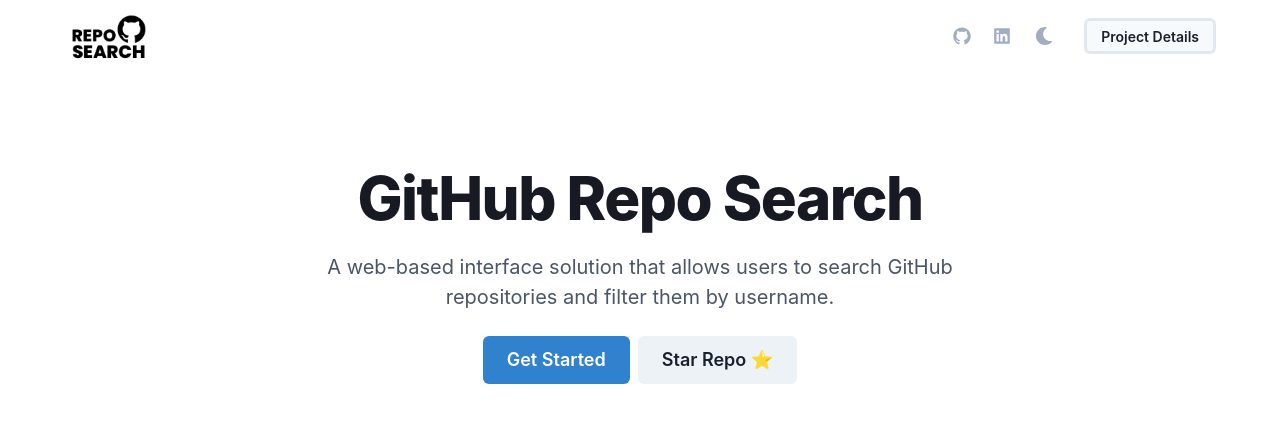
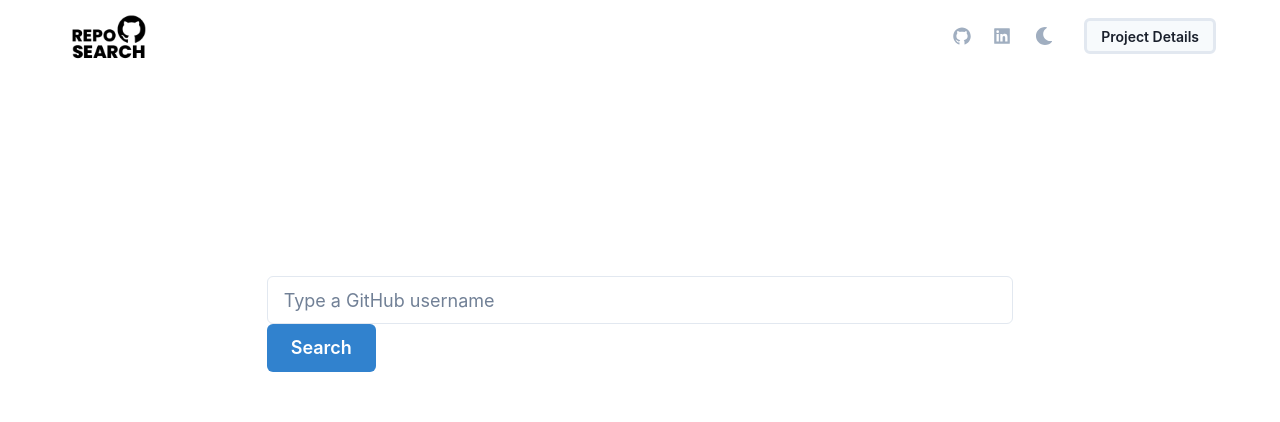
Before and after one commit to sirajeddineaissa/github-repo-search, a React (Create React App) app: page /search in a window 1280 px wide. Shown: the top 422 px of the page. Built offline with nearby package versions, Linux system fonts and the light colour scheme.

Commit message:
added search bar and repo cards

```diff
--- a/package.json
+++ b/package.json
@@ -20,10 +20,12 @@
     "@types/node": "^16.11.45",
     "@types/react": "^18.0.15",
     "@types/react-dom": "^18.0.6",
+    "axios": "^0.27.2",
     "framer-motion": "^6.5.1",
     "react": "^18.2.0",
     "react-dom": "^18.2.0",
     "react-icons": "^4.4.0",
+    "react-router-dom": "^6.3.0",
     "react-scripts": "5.0.1",
     "typescript": "^4.7.4",
     "web-vitals": "^2.1.4"
--- a/src/App.tsx
+++ b/src/App.tsx
@@ -1,12 +1,15 @@
 import React from "react";
-import Hero from "./components/Hero";
 import Header from "./components/Header";
+import { BrowserRouter } from "react-router-dom";
+import Router from "./router";
 
 const App: React.FC = () => {
   return (
     <>
-      <Header />
-      <Hero />
+      <BrowserRouter>
+        <Header />
+        <Router />
+      </BrowserRouter>
     </>
   );
 };
--- a/src/components/Header/mobile-header.tsx
+++ b/src/components/Header/mobile-header.tsx
@@ -4,8 +4,7 @@
   useColorModeValue,
   VStack
 } from "@chakra-ui/react";
-import { FaLinkedin } from "react-icons/fa";
-import HeaderButton from "./Button";
+
 
 interface MobileHeaderProps {
   isOpen: boolean;
--- a/src/components/Hero.tsx
+++ b/src/components/Hero.tsx
@@ -1,4 +1,5 @@
-import { Box, Button, Stack, Text, Heading } from "@chakra-ui/react";
+import { Box, Button, Heading, Stack, Text } from "@chakra-ui/react";
+import { Link } from "react-router-dom";
 
 const Hero: React.FC = () => {
   return (
@@ -35,8 +36,8 @@
           spacing={2}
           justifyContent={{ sm: "left", md: "center" }}
         >
+          <Link to="/search">
             <Button
-            as="a"
               variant="solid"
               colorScheme="blue"
               display="inline-flex"
@@ -49,6 +50,7 @@
             >
               Get Started
             </Button>
+          </Link>
           <Button
             href="https://github.com/sirajeddineaissa/github-repo-search"
             target="_blank"
--- /dev/null
+++ b/src/components/RepoCard.tsx
@@ -0,0 +1,45 @@
+import {
+  Heading,
+  Avatar,
+  Box,
+  Text,
+  useColorModeValue
+} from "@chakra-ui/react";
+
+const RepoCard: React.FC = (props: any) => {
+  return (
+    <Box
+      maxW={"420px"}
+      w={"full"}
+      bg={useColorModeValue("white", "gray.900")}
+      boxShadow={"2xl"}
+      rounded={"lg"}
+      p={6}
+      textAlign={"center"}
+    >
+      <Avatar
+        size={"xl"}
+        src={props.avatar}
+        alt={props.username}
+        mb={4}
+        pos={"relative"}
+      />
+      <Heading fontSize={"l"} fontFamily={"body"}>
+        {props.name}
+      </Heading>
+      <Text fontSize={"sm"} fontWeight={500} color={"gray.500"} mb={4}>
+        {props.username}
+      </Text>
+      <Text
+        fontSize={13}
+        textAlign={"center"}
+        color={useColorModeValue("gray.700", "gray.400")}
+
+      >
+        {props.description ? props.description : "No Description."}
+      </Text>
+    </Box>
+  );
+};
+
+export default RepoCard;
--- /dev/null
+++ b/src/components/SearchBar.tsx
@@ -0,0 +1,70 @@
+import { FormControl, Input, Button, SimpleGrid } from "@chakra-ui/react";
+import axios from "axios";
+import { useState } from "react";
+import RepoCard from "./RepoCard";
+
+const SearchBar: React.FC = () => {
+  const [username, setUsername] = useState("");
+  const [loading, setLoading] = useState(false);
+  const [repos, setRepos] = useState([]);
+  const handleChange = (e: React.ChangeEvent<HTMLInputElement>) => {
+    setUsername(e.target.value);
+  };
+  const handleClick = (e: React.ChangeEvent<HTMLInputElement>) => {
+    e.preventDefault();
+    searchRepos();
+  };
+
+  const searchRepos = () => {
+    setLoading(true);
+    axios(`https://api.github.com/users/${username}/repos`).then((res) => {
+      setLoading(false);
+      setRepos(res.data);
+    });
+  };
+  const showRepos = (repo: any) => {
+    return (
+      <RepoCard
+        key={repo.id}
+        name={repo.name}
+        username={repo.owner.login}
+        avatar={repo.owner.avatar_url}
+        description={repo.description}
+      />
+    );
+  };
+  return (
+    <>
+      <FormControl w={{ base: "full", md: 7 / 12 }} pt={1} mx="auto" mb={8}>
+        <Input
+          mt={200}
+          size="lg"
+          placeholder="Type a GitHub username"
+          value={username}
+          onChange={handleChange}
+          required
+        />
+        <Button
+          variant="solid"
+          size="lg"
+          type="submit"
+          colorScheme="blue"
+          cursor="pointer"
+          onClick={handleClick}
+        >
+          {loading ? "Searching..." : "Search"}
+        </Button>
+        <SimpleGrid
+          mt={50}
+          templateColumns="repeat(3, 1fr)"
+          gap={6}
+          minChildWidth="120px"
+        >
+          {repos.map(showRepos)}
+        </SimpleGrid>
+      </FormControl>
+    </>
+  );
+};
+
+export default SearchBar;
--- /dev/null
+++ b/src/pages/index.tsx
@@ -0,0 +1,7 @@
+import Hero from "../components/Hero";
+
+const Main = () => {
+  return <Hero />;
+};
+
+export default Main;
--- /dev/null
+++ b/src/pages/search.tsx
@@ -0,0 +1,7 @@
+import SearchBar from "../components/SearchBar";
+
+const Search: React.FC = () => {
+  return <SearchBar />;
+};
+
+export default Search;
--- /dev/null
+++ b/src/router.tsx
@@ -0,0 +1,15 @@
+import { Routes, Route } from "react-router";
+import Main from "./pages";
+import Search from "./pages/search";
+
+const Router: React.FC = () => {
+  return (
+    <Routes>
+      <Route path="/" element={<Main />} />
+      <Route path="/search" element={<Search />} />
+      <Route path="/search/:user" element={<Search />} />
+    </Routes>
+  );
+};
+
+export default Router;
```
Also changed, not shown: tsconfig.json (+1 -6 lines), 1 other file (tests, documents, lock files or other folders). Lines whose indentation alone changed are shown as unchanged.
